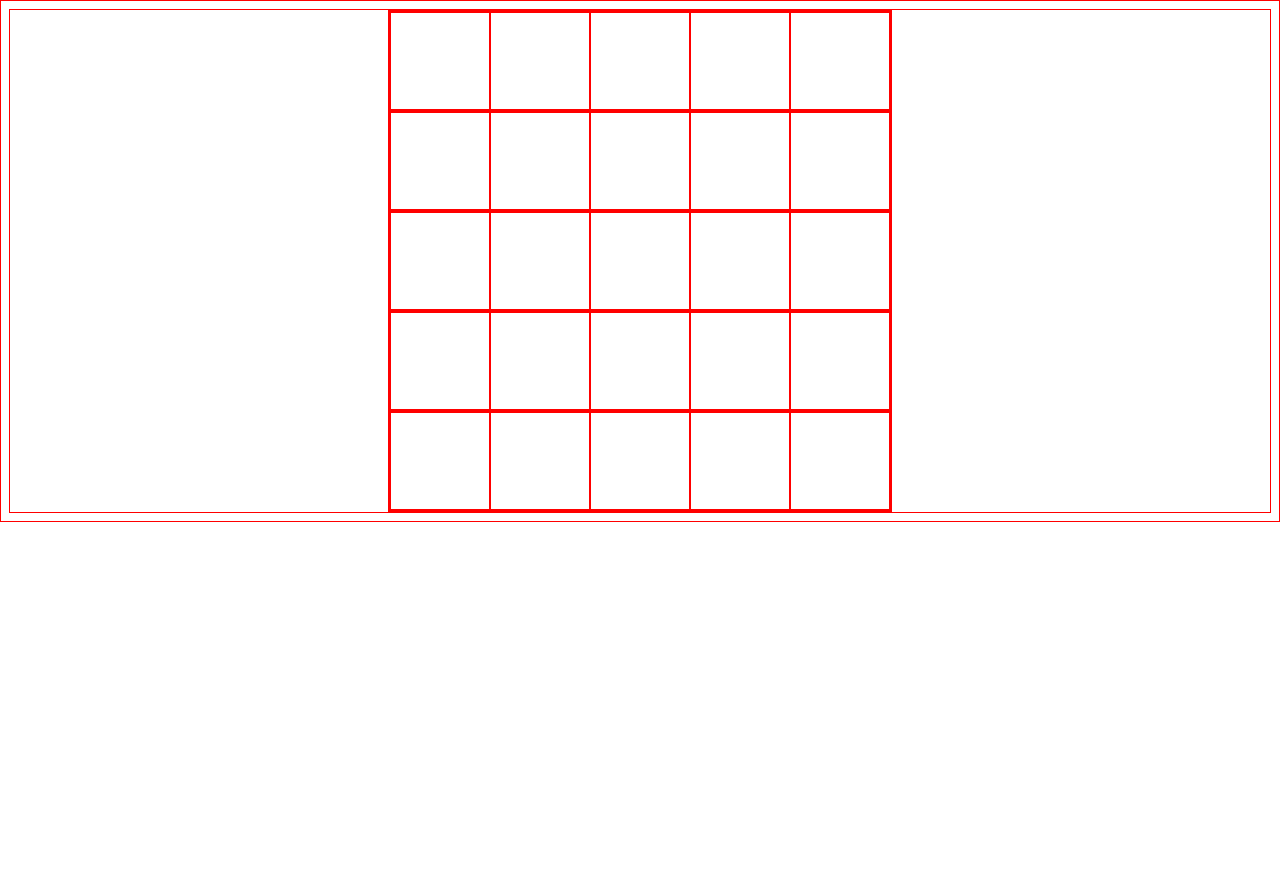
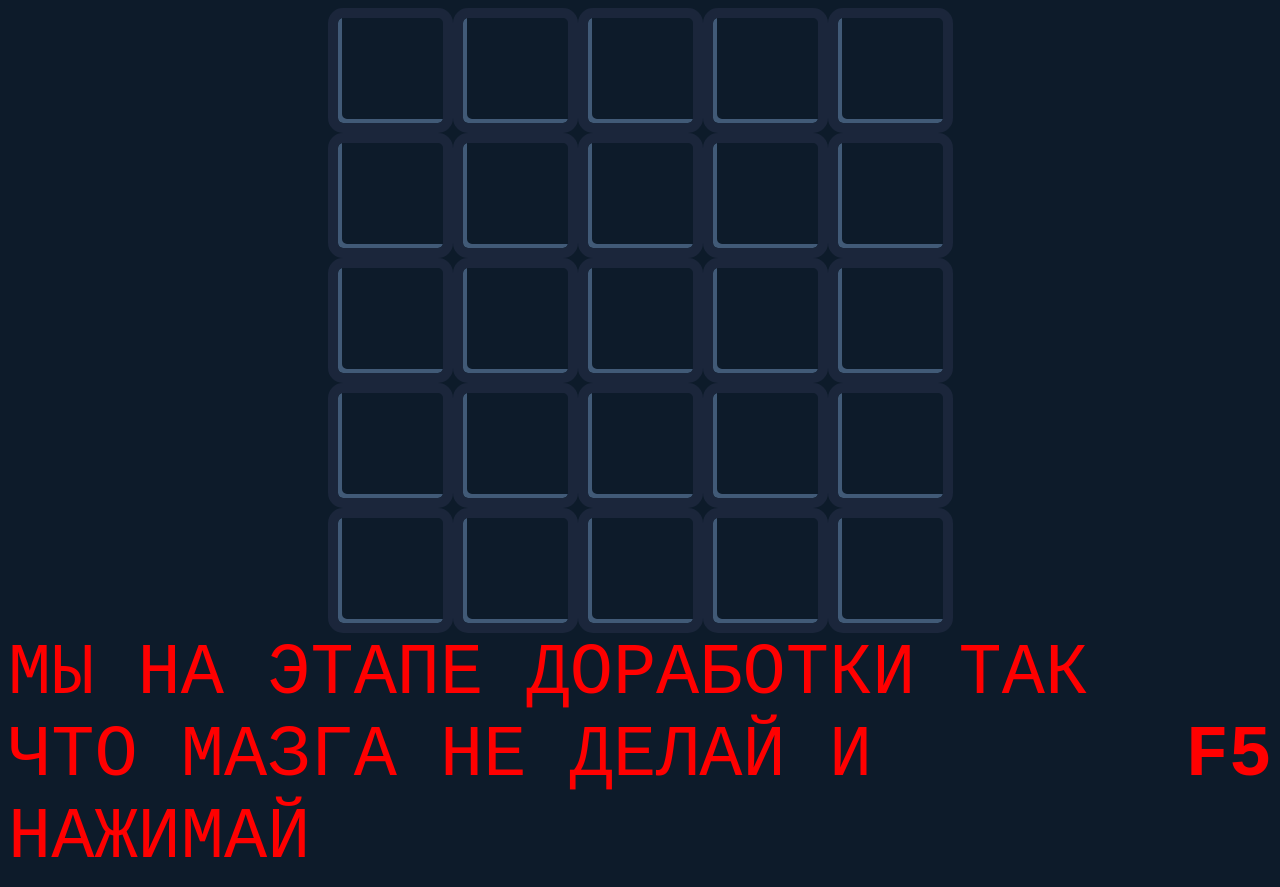
Before and after one commit to Under-The-Bridge/Wordle, a plain HTML site: page index.html in a window 1280 px wide. Before the commit the page ends 800 px from the top, so only its background shows below. Drawn offline with Linux system fonts and the light colour scheme.

Commit message:
Add some things :3

```diff
--- a/index.html
+++ b/index.html
@@ -44,6 +44,7 @@
             <div class="cell"></div>
         </div>
     </main>
+    <div class="knopka">МЫ НА ЭТАПЕ ДОРАБОТКИ ТАК ЧТО МАЗГА НЕ ДЕЛАЙ И НАЖИМАЙ <b>F5</b></div>
     <script src="script.js"></script>
 </body>
 </html>
--- a/script.js
+++ b/script.js
@@ -14,6 +14,7 @@ function InputLetters(){
 InputLetters();
 addEventListener("keydown", (enter)=>{
     if(enter.key == 'Enter'){
+        if(CheckEmptyField()) return;
         row[currentLine].querySelectorAll(".cell").forEach(elem=>{
             elem.children[0].setAttribute("disabled","disabled")
         })
@@ -23,15 +24,35 @@ addEventListener("keydown", (enter)=>{
     }
 })
 
+
+function CheckEmptyField(){
+    let inputs = document.querySelectorAll("input");
+    for (let i = 0; i < inputs.length; i++) {
+        if(inputs[i].attributes.disabled) continue;
+        // console.log(inputs[i].value);
+        if(inputs[i].value == "") return true;
+    }
+    return false;
+}
+
+// addEventListener("keydown",(e)=>{
+//     if(e.key = "P"){
+//         CheckEmptyField();
+//     }
+// })
+
 function CheckAnswer(){
     let temp = row[currentLine].querySelectorAll(".cell");
     for (let i = 0; i < 5; i++) {
         if(Word[i] == temp[i].children[0].value){
-            temp[i].style.backgroundColor = "green";
+            temp[i].style.backgroundColor = "#0fb12a79";
+            temp[i].children[0].style.color = "#00ff006e";
         }else if(Word.includes(temp[i].children[0].value)){
-            temp[i].style.backgroundColor = "yellow";
+            temp[i].style.backgroundColor = "#b1ae0f79";
+            temp[i].children[0].style.color = "#eeff006e";
         }else{
-            temp[i].style.backgroundColor = "red";
+            temp[i].style.backgroundColor = "#b10f2d79";
+            temp[i].children[0].style.color = "#ff00006e";
         }
     }
     row[currentLine].querySelectorAll(".cell").forEach(elem=>{
--- a/style.css
+++ b/style.css
@@ -1,31 +1,38 @@
 *{
-    border: 1px red solid;
+    /* border: 1px red solid; */
     box-sizing: border-box;
     font-family: monospace;
     text-transform: uppercase;
 }
 body{
     display: flex;
-    justify-content: center;
+    flex-direction: column;
+    align-items: center;
+    background-color: #0d1b2a;
 }
 main{
     display: grid;
-    grid-template-rows: repeat(5,100px);
+    grid-template-rows: repeat(5,125px);
     .row{
         display: grid;
-        grid-template-columns: repeat(5,100px);
+        grid-template-columns: repeat(5,125px);
     }
     .cell{
+        border-radius: 15px;
+        border: 10px #1b263b solid;
+        box-shadow: 4px -4px 0px #415a77 inset;
         display: flex;
         justify-content: center;
         align-items: center;
-        font-size: 64px;
+        font-size: 128px;
         input{
+            color:#e0e1dd;
             font-size: 64px;
             width: 100%;
             height: 100%;
             border: none;
             text-align: center;
+            background: none;
         }
         input:focus{
             outline: none;
@@ -33,3 +40,12 @@ main{
 
     }
 }
+
+
+.knopka{
+    display: flex;
+    align-items: center;
+    justify-self: center;
+    color: red;
+    font-size: 72px;
+}
```
